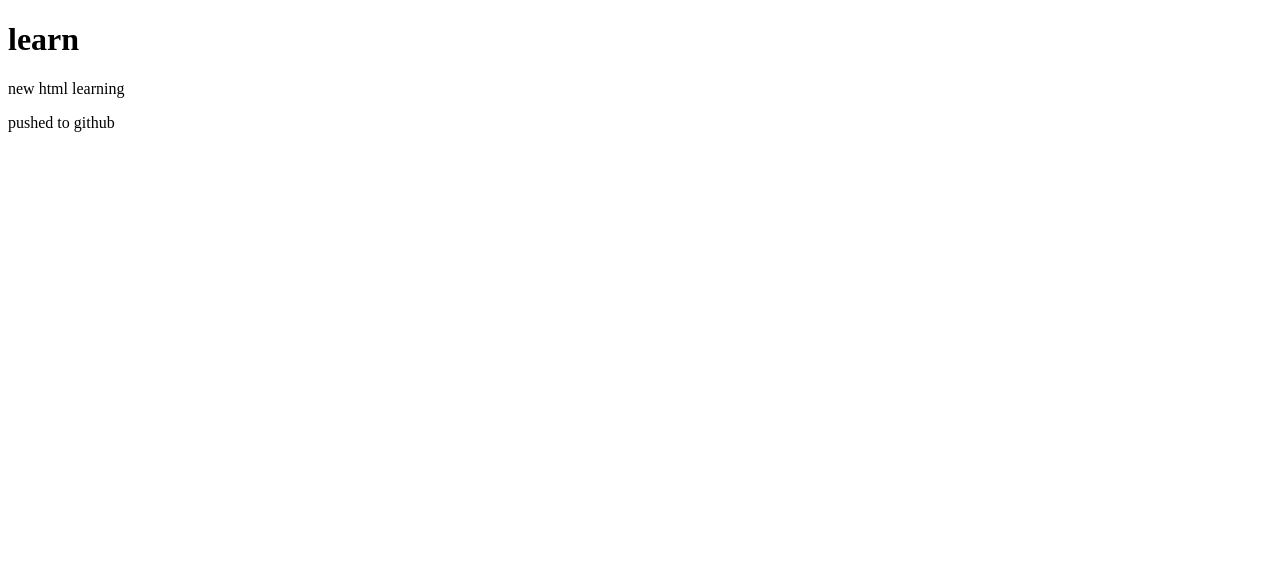
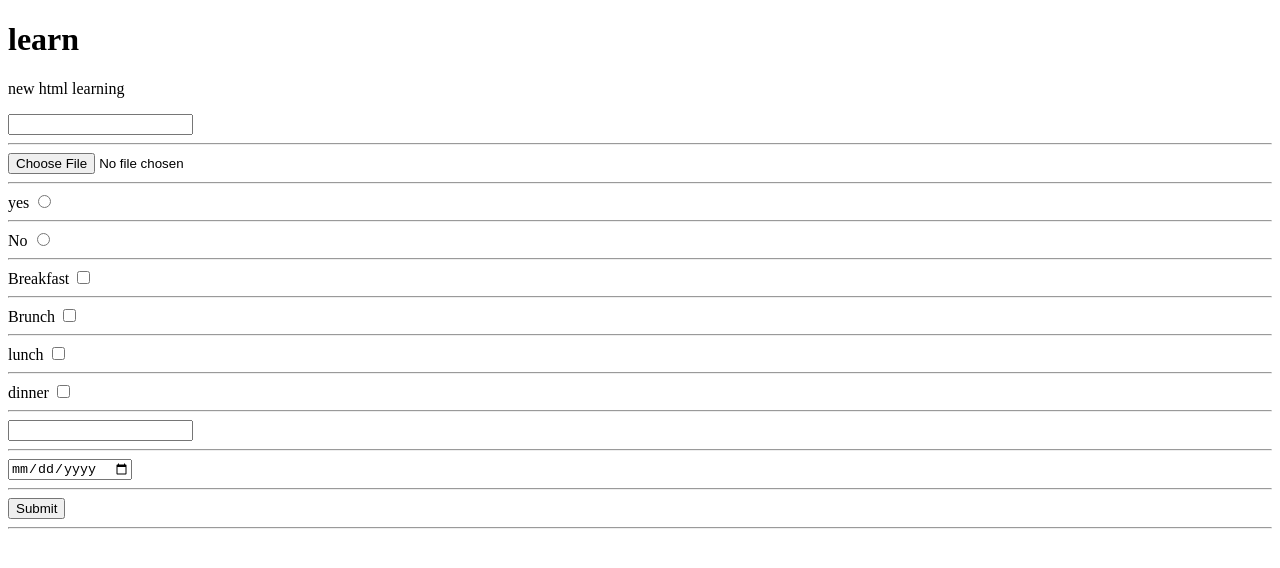
Before and after one commit to raginimegala/HTML_CSS_repo, a plain HTML site: page Index.html in a window 1280 px wide. Drawn offline with Linux system fonts and the light colour scheme.

Commit message:
added forms

```diff
--- a/Index.html
+++ b/Index.html
@@ -8,6 +8,31 @@
 <body>
     <h1>learn</h1>
     <p>new html learning</p>
-    <p>pushed to github</p>
+    <!-- <p>pushed to github</p> -->
+     <input type="text"><hr />
+     <input type="file"><hr/>
+
+        <label for="animal">yes </label>
+        <input type="radio" name="mouse" id="animal"><hr/>
+
+        <Label for="birds">No</Label>
+        <input type="radio" name="mouse" id="birds"><hr/>
+
+
+<lable>Breakfast</lable>
+     <input type="checkbox"><hr/>
+     <lable>Brunch</lable>
+     <input type="checkbox"><hr/>
+     <lable>lunch</lable>
+     <input type="checkbox"><hr/>
+     <lable>dinner</lable>
+     <input type="checkbox"><hr/>
+
+
+     <input type="password"><hr/>
+
+     <input type="date"><hr/>
+
+     <input type="submit"><hr/>
 </body>
 </html>
```
